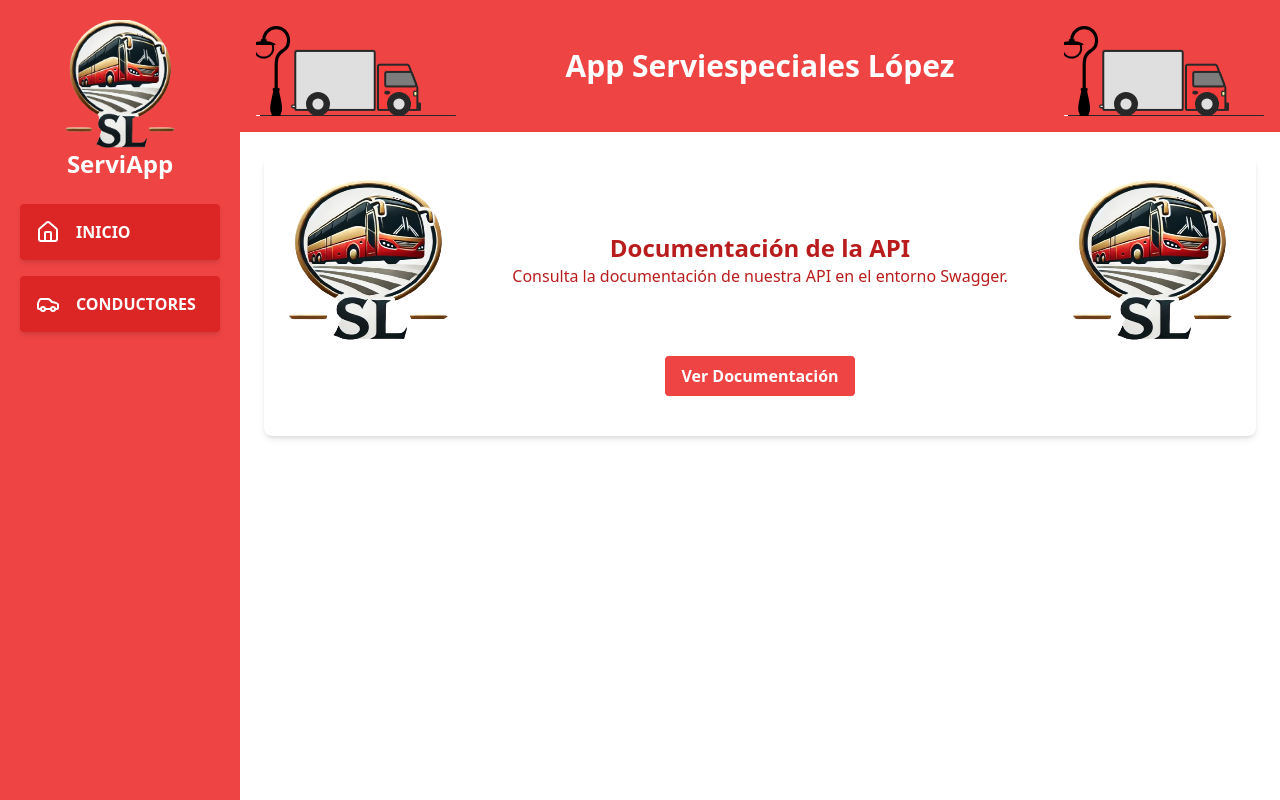
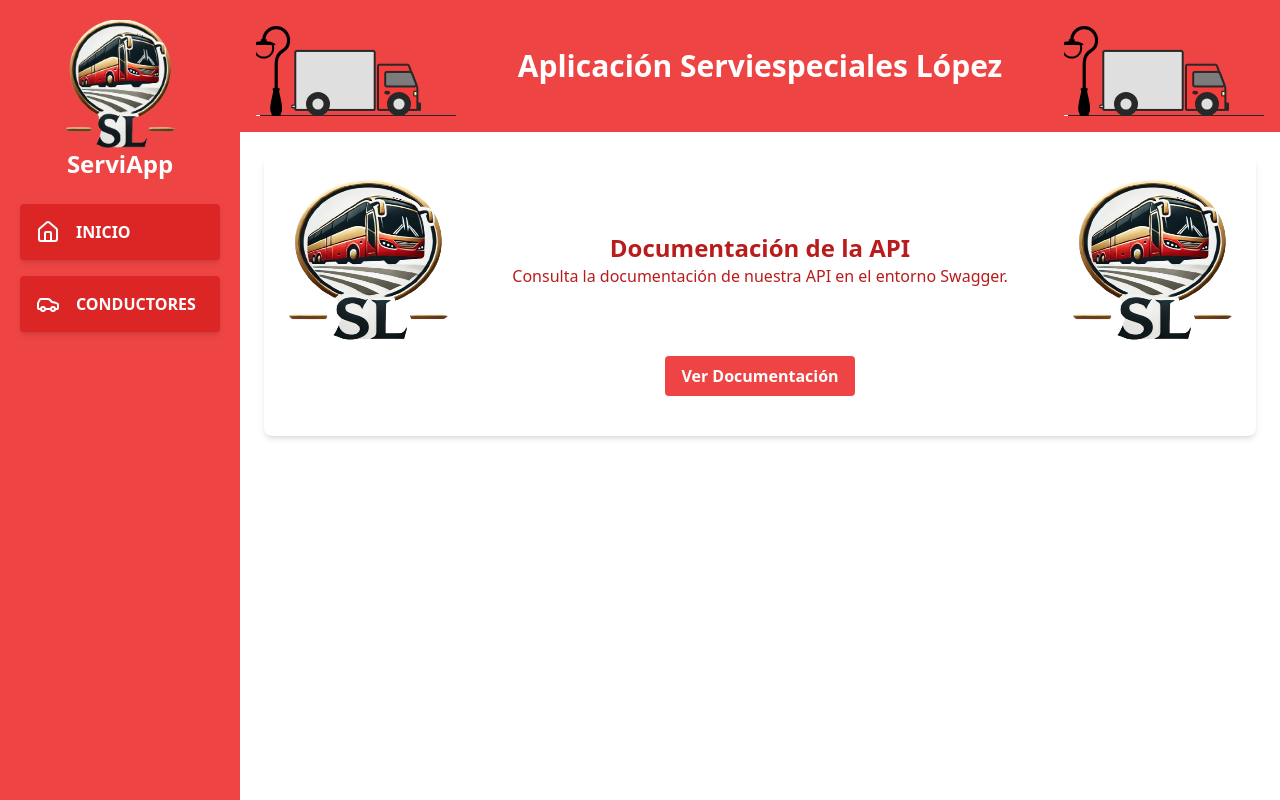
Before and after one commit to RolandoLopez16/serviciosWebIIICorteFr, a React (Create React App) app: page / in a window 1280 px wide. Built offline with nearby package versions, Linux system fonts and the light colour scheme.

Commit message:
Cambio en el titulo de la aplicación

```diff
--- a/src/layouts/Header.js
+++ b/src/layouts/Header.js
@@ -7,7 +7,7 @@
   return (
     <header className="bg-red-500 text-white p-4 flex justify-between items-center">
       <Truck/>
-      <h1 className="text-center text-3xl font-bold">App Serviespeciales López</h1>
+      <h1 className="text-center text-3xl font-bold">Aplicación Serviespeciales López</h1>
       <Truck/>
     </header>
   );
```
